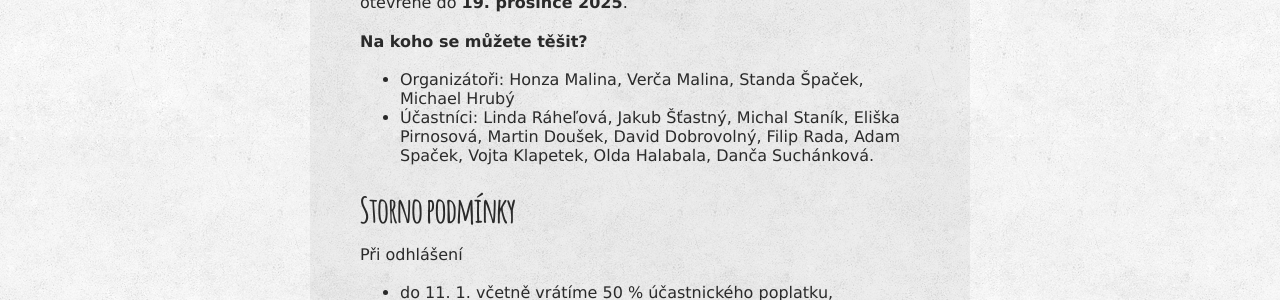
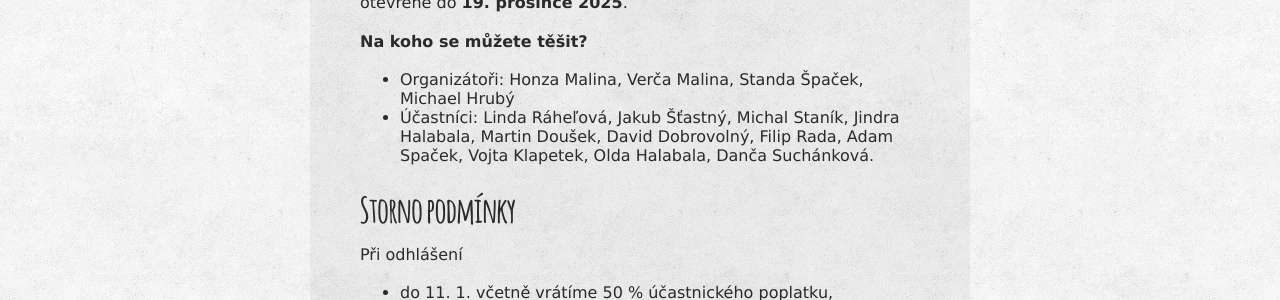
Before and after one commit to zverinec/zverinec-web, a Jekyll site: the page built from _pages/winterlis26.md, in a window 1280 px wide and 900 px high, scrolled down 1911 px. Shown: the part 152-452 px from the top of the window. Built offline with Jekyll 4.4.1, drawn with Linux system fonts in a browser that asks for light colours; comment, search, counter and statistics services are not loaded.

Commit message:
winterlis26: update participants list.

```diff
--- a/_pages/winterlis26.md
+++ b/_pages/winterlis26.md
@@ -54,7 +54,7 @@ Kapacita akce je ~11 účastníků a 4 organizátoři. Přihlašování je ote
 **Na koho se můžete těšit?**
 
 - Organizátoři: Honza Malina, Verča Malina, Standa Špaček, Michael Hrubý
-- Účastníci: Linda Ráheľová, Jakub Šťastný, Michal Staník, Eliška Pirnosová,
+- Účastníci: Linda Ráheľová, Jakub Šťastný, Michal Staník, Jindra Halabala,
   Martin Doušek, David Dobrovolný, Filip Rada, Adam Spaček, Vojta Klapetek,
   Olda Halabala, Danča Suchánková.
 
```
